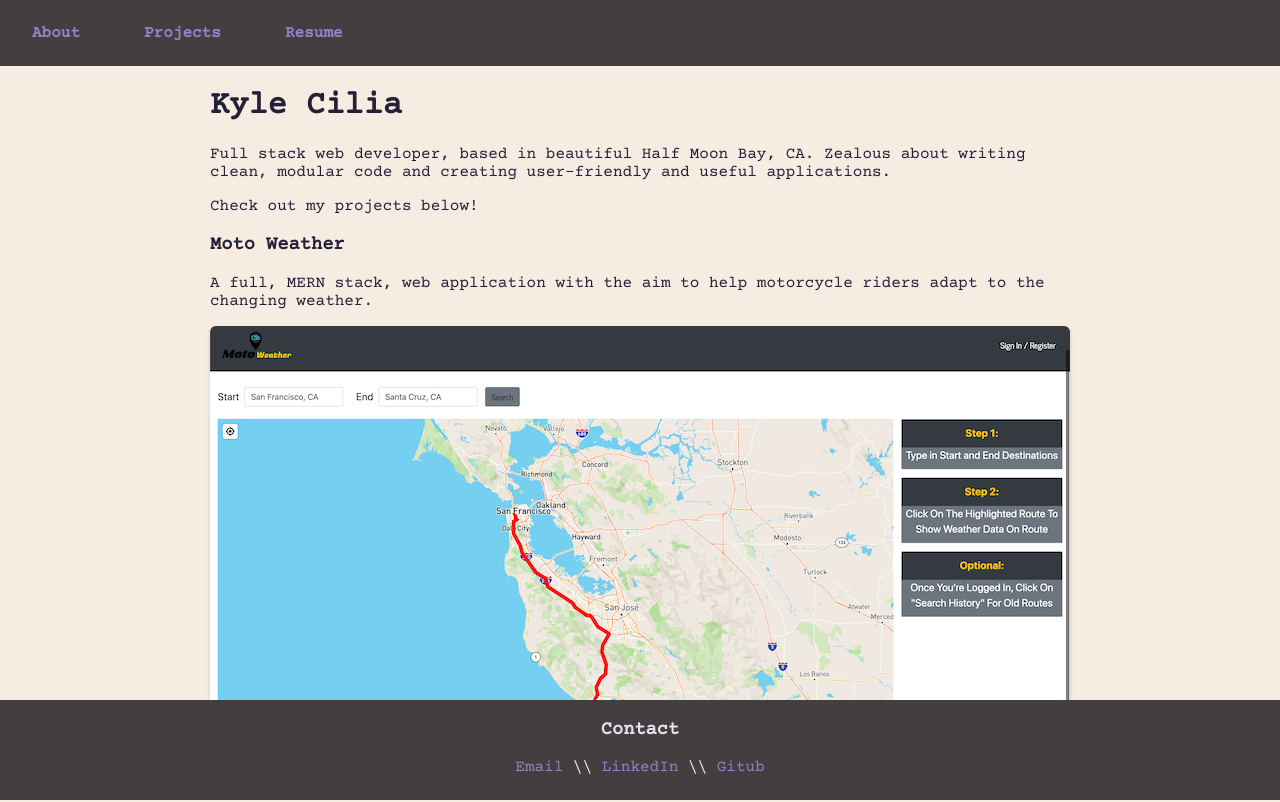
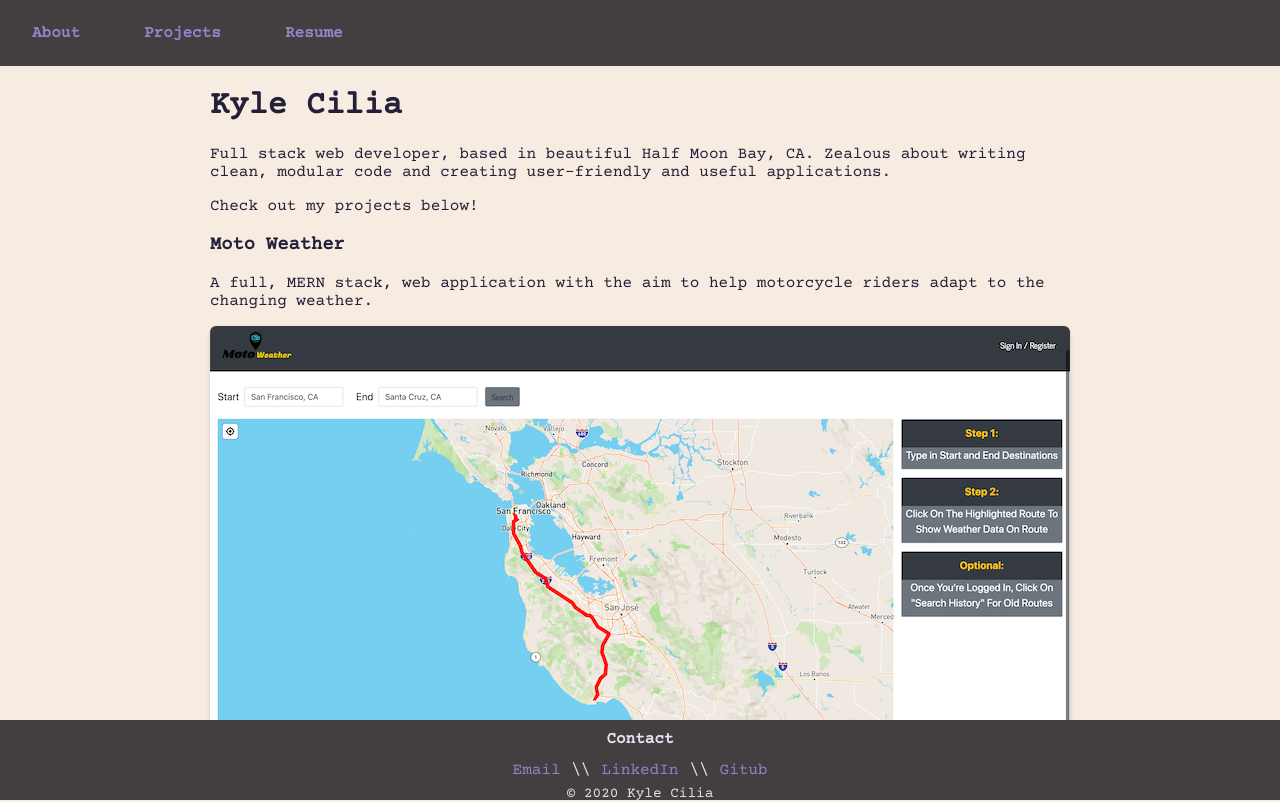
Before and after one commit to freshmangoes/portfolio, a React (Create React App) app: page / in a window 1280 px wide. Shown: the top 802 px of the page. Built offline with nearby package versions, Linux system fonts and the light colour scheme.

Commit message:
Some more styling and moves the rest of the webpage content to json file, for ease of maintaining

```diff
--- a/src/components/Contact/Contact.css
+++ b/src/components/Contact/Contact.css
@@ -1,4 +1,31 @@
 /** @format */
+
+/* credits to github.com/ianlunn for hover effect */
+/* Float */
+.hvr-float {
+	display: inline-block;
+	vertical-align: middle;
+	-webkit-transform: perspective(1px) translateZ(0);
+	transform: perspective(1px) translateZ(0);
+	box-shadow: 0 0 1px rgba(0, 0, 0, 0);
+	-webkit-transition-duration: 0.3s;
+	transition-duration: 0.3s;
+	-webkit-transition-property: transform;
+	transition-property: transform;
+	-webkit-transition-timing-function: ease-out;
+	transition-timing-function: ease-out;
+}
+.hvr-float:hover,
+.hvr-float:focus,
+.hvr-float:active {
+	-webkit-transform: translateY(-8px);
+	transform: translateY(-8px);
+}
+
+h4 {
+	padding: 0;
+	margin: 0.6em;
+}
 
 .contact-container {
 	font-family: 'Courier Prime';
@@ -8,16 +35,22 @@
 
 .contact-item {
 	text-decoration: none;
+	padding: 0.1em;
 }
 
 .contact-item a:link {
-  color: #8D86C9;
+	color: #8d86c9;
 }
 
 .contact-item a:visited {
-	color: #8D86C9;
+	color: #8d86c9;
 }
 
 .contact-item a:hover {
-	color: #99C1B9;
+	color: #99c1b9;
 }
+
+.cr {
+	margin: 0.3em;
+	font-size: 0.9em;
+}
--- a/src/components/Contact/Contact.js
+++ b/src/components/Contact/Contact.js
@@ -2,24 +2,29 @@
 
 import React from 'react';
 import './Contact.css';
+import content from '../../content.json';
 
 const Contact = () => {
 	return (
 		<div className='contact-container'>
-			<h3>Contact</h3>
+			<h4>Contact</h4>
 			<div className='contact-item'>
-				<a className='contact-item' href='mailto:kylecilia@icloud.com'>
+				<a
+					className='contact-item hvr-float'
+					href={`mailto:${content.contact.email}`}
+				>
 					Email
 				</a>
 				<span> \\ </span>
-				<a className='contact-item' href='https://linkedin.com/in/kylecilia'>
+				<a className='contact-item hvr-float' href={content.contact.linkedin}>
 					LinkedIn
 				</a>
 				<span> \\ </span>
-				<a className='contact-item' href='https://github.com/freshmangoes'>
+				<a className='contact-item hvr-float' href={content.contact.github}>
 					Gitub
 				</a>
 			</div>
+			<div className='cr'>© 2020 {content.intro.name}</div>
 		</div>
 	);
 };
--- a/src/components/Footer/Footer.css
+++ b/src/components/Footer/Footer.css
@@ -2,7 +2,7 @@
   position: fixed;
   left: 0;
   bottom: 0;
-  height: 100px;
+  height: 80px;
   width: 100%;
   background: #433e3f;
 }
--- a/src/components/Intro/Intro.js
+++ b/src/components/Intro/Intro.js
@@ -2,13 +2,14 @@
 
 import React from 'react';
 import './Intro.css';
+import content from '../../content.json';
 
 const Intro = () => {
 	return (
 		<div className='intro-container'>
-			<h1 className='name-banner'>Kyle Cilia</h1>
+			<h1 className='name-banner'>{content.intro.name}</h1>
 			<p className='about'>
-				Full stack web developer, based in beautiful Half Moon Bay, CA. Zealous about writing clean, modular code and creating user-friendly and useful applications.
+				{content.intro.about}
 			</p>
 			<p className='about'>Check out my projects below!</p>
 		</div>
--- a/src/components/Projects/Projects.js
+++ b/src/components/Projects/Projects.js
@@ -2,14 +2,13 @@
 
 import React from 'react';
 import Project from './Project/Project';
-import projects from './projects.json';
+import content from '../../content.json';
 
 const Projects = () => {
 	return (
 		<div>
-			{projects.data.map((e) => {
+			{content.projects.map((e) => {
 				return (
-					// console.log(e.title)
 					<Project
 						title={e.title}
 						description={e.description}
--- a/src/components/Projects/projects.json
+++ b/src/content.json
@@ -1,5 +1,10 @@
 {
-	"data": [
+  "intro": {
+    "name": "Kyle Cilia",
+    "about": "Full stack web developer, based in beautiful Half Moon Bay, CA. Zealous about writing clean, modular code and creating user-friendly and useful applications."
+  },
+
+	"projects": [
 		{
 			"title": "Moto Weather",
 			"description": "A full, MERN stack, web application with the aim to help motorcycle riders adapt to the changing weather.",
@@ -63,5 +68,11 @@
 			"source": "https://github.com/freshmangoes/giphy-search",
 			"imgSource": "/project_images/giphy-search-ss.png"
 		}
-	]
+  ],
+
+  "contact": {
+    "email": "kylecilia@me.com",
+    "linkedin": "https://linkedin.com/in/kylecilia",
+    "github": "https://github.com/freshmangoes"
+  }
 }
```
Also changed, not shown: src/components/CursorEmulator/CursorEmulator.js (deleted, +0 -12 lines).
